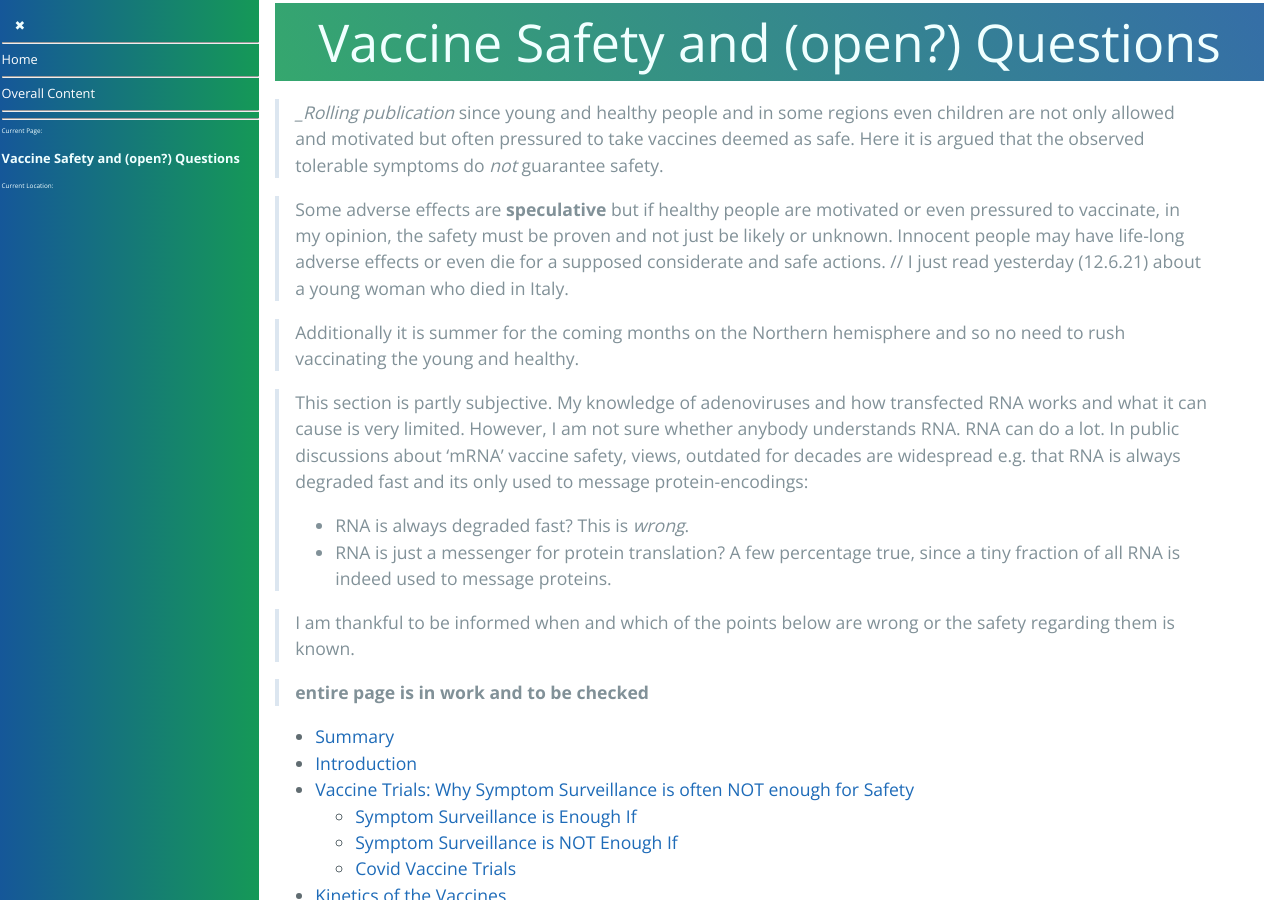
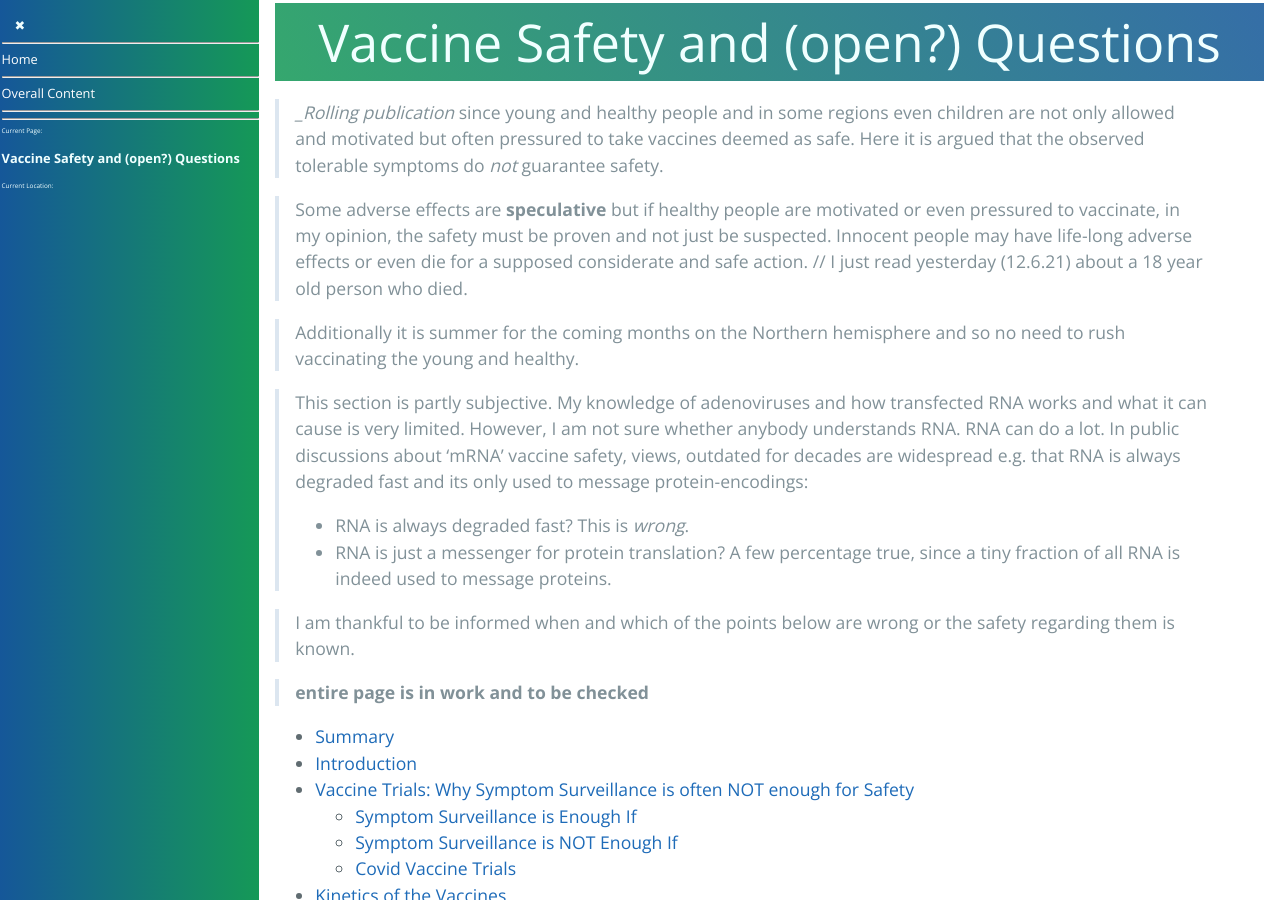
Before and after one commit to forestgrape/coronavirus, a Jekyll site: the page built from 10_vaccines/safety_questions.md, in a window 1280 px wide and 900 px high. Built offline with Jekyll 4.4.1, drawn with Linux system fonts in a browser that asks for light colours; our own code applies the rules of GitHub Pages for plain Markdown files.

Commit message:
formulation

```diff
--- a/10_vaccines/safety_questions.md
+++ b/10_vaccines/safety_questions.md
@@ -2,7 +2,7 @@
 
 > __Rolling publication_ since young and healthy people and in some regions even children are not only allowed and motivated but often pressured to take vaccines deemed as safe. Here it is argued that the observed tolerable symptoms do *not* guarantee safety.
 
-> Some adverse effects are **speculative** but if healthy people are motivated or even pressured to vaccinate, in my opinion, the safety must be proven and not just be likely or unknown. Innocent people may have life-long adverse effects or even die for a supposed considerate and safe actions. // I just read yesterday (12.6.21) about a young woman who died in Italy.
+> Some adverse effects are **speculative** but if healthy people are motivated or even pressured to vaccinate, in my opinion, the safety must be proven and not just be suspected. Innocent people may have life-long adverse effects or even die for a supposed considerate and safe action. // I just read yesterday (12.6.21) about a 18 year old person who died.
 
 > Additionally it is summer for the coming months on the Northern hemisphere and so no need to rush vaccinating the young and healthy.
 
```
